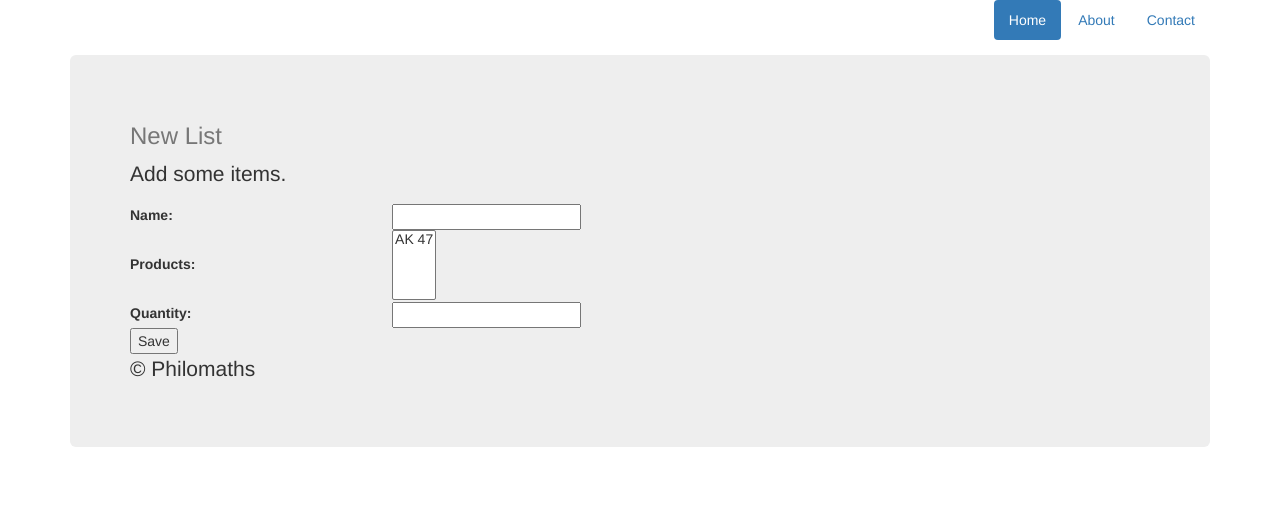
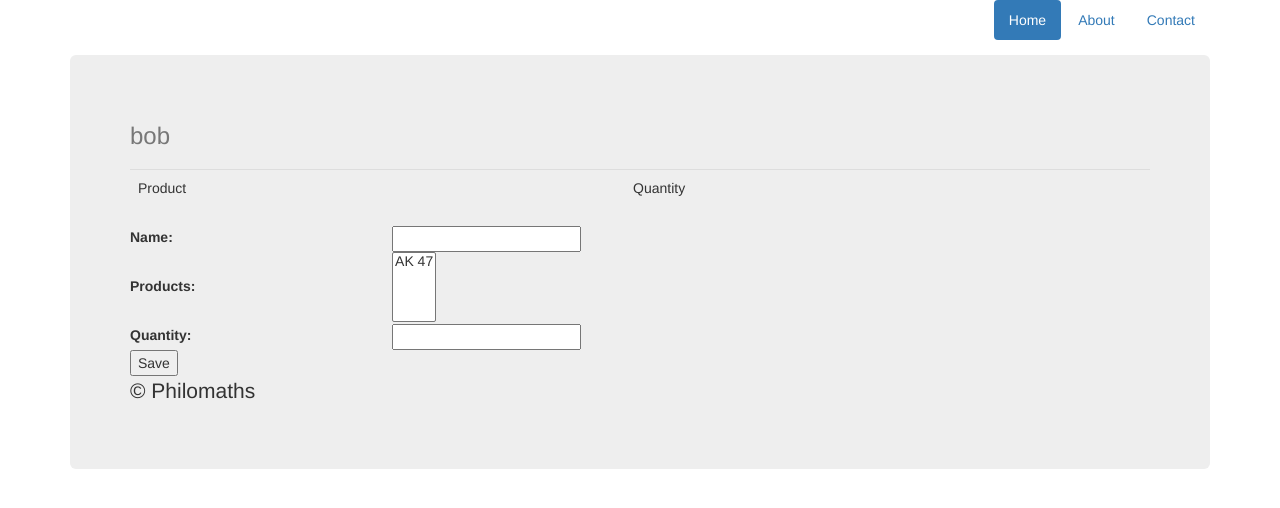
Before and after one commit to dbjellan/Macathon, a Django app: page /grocerylist/createlist in a window 1280 px wide. Shown: the part 15-523 px from the top of the page. Run offline with Django 3.2, Linux system fonts and the light colour scheme; data comes from the database, SQL or seed files in the repository; both versions use the stored data as it was after the commit; parts of the project's set-up code (start-up, migrations or seed data) failed here and were passed over; some libraries are stand-ins or nearby versions.

Commit message:
made table pretty and name appear once

```diff
--- a/philomaths/grocerylist/views.py
+++ b/philomaths/grocerylist/views.py
@@ -47,7 +47,7 @@ def createlist(request):
                 l.save()
                 l.products.add(order)
                 tag = l.uuid
-                print tag
+                print 'saving tag' + tag
                 l.save()
             else:
                 try:
@@ -58,6 +58,10 @@ def createlist(request):
                     l.save()
                 except List.DoesNotExist:
                     print 'list does not exist'
+    else:
+            l = List(name='bob')
+            l.save()
+            tag = l.uuid
     try:
         l = List.objects.get(uuid=tag)
         item_list = l.products
--- a/philomaths/templates/createlist.html
+++ b/philomaths/templates/createlist.html
@@ -35,7 +35,7 @@
         <h3 class="text-muted">{{ name }}</h3>
         {% if item_list %}
 
-            <table style="width:100%">
+            <table class="table" style="width:100%">
             <h2><tr><td>Product </td><td>Quantity</td></tr></h2>
             {% for item in item_list.all %}
                 <tr><td>{{ item.product.name }}</td><td>{{ item.quantity }}</tr>
```
Also changed, not shown: philomaths/db.sqlite3, 4 other files.
